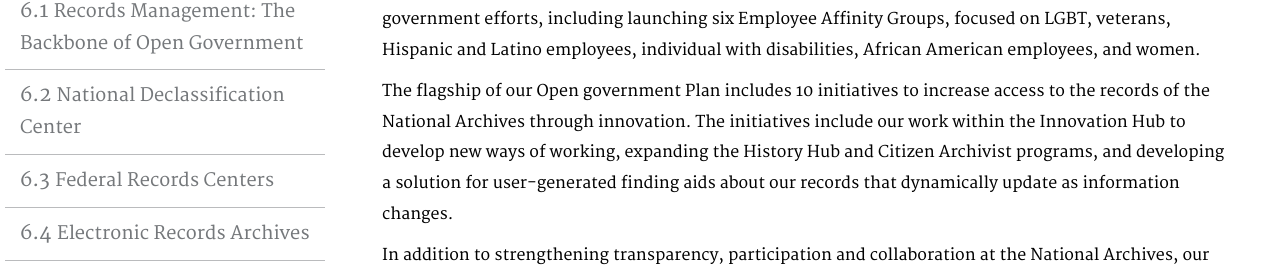
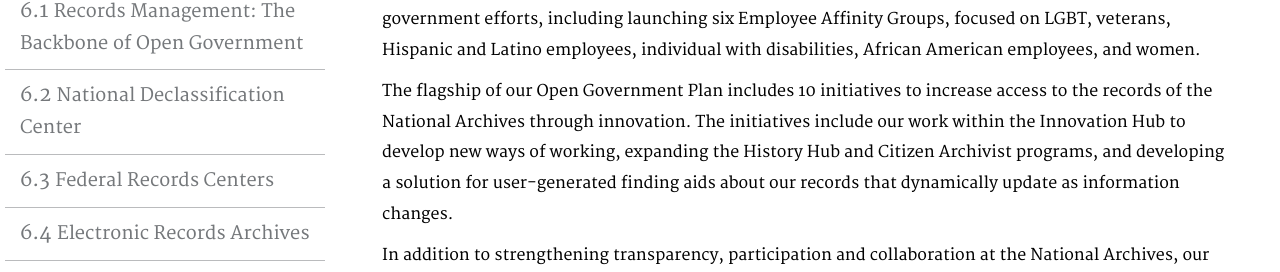
Before and after one commit to usnationalarchives/opengovplan, a Jekyll site: the page built from pages/message.md, in a window 1280 px wide. Shown: the part 1101-1373 px from the top of the page. Built offline with Jekyll 4.4.1, drawn with Linux system fonts in a browser that asks for light colours.

```diff
--- a/pages/message.md
+++ b/pages/message.md
@@ -16,7 +16,7 @@ This plan, our fourth, will see us through a Presidential transition and contain
 
 With the collaboration of more than 40 staff members, our fourth plan reflects how much open government drives the work of this agency. Our public engagement efforts will include launching a social media campaign to collect stories about people’s own personal artifacts and documents from the Vietnam War to enrich the experience of visiting our new exhibit on the Vietnam War. The Office of Research Services will explore how to best incorporate digital tools like social media and our pilot, “History Hub” to make it easier for the public to find the records that interest them and will provide more customer service training for staff members so that we can better serve the public. Our efforts to improve employee engagement and to foster collaboration continue to be a robust part of our open government efforts, including launching six Employee Affinity Groups, focused on LGBT, veterans, Hispanic and Latino employees, individual with disabilities, African American employees, and women.
 
-The flagship of our Open government Plan includes 10 initiatives to increase access to the records of the National Archives through innovation. The initiatives include our work within the Innovation Hub to develop new ways of working, expanding the History Hub and Citizen Archivist programs, and developing a solution for user-generated finding aids about our records that dynamically update as information changes.
+The flagship of our Open Government Plan includes 10 initiatives to increase access to the records of the National Archives through innovation. The initiatives include our work within the Innovation Hub to develop new ways of working, expanding the History Hub and Citizen Archivist programs, and developing a solution for user-generated finding aids about our records that dynamically update as information changes.
 
 In addition to strengthening transparency, participation and collaboration at the National Archives, our plan leverages our interactions with other federal agencies to increase open government. The Office of the Chief Records Officer will provide greater transparency and improved reporting to better evaluate agencies, particularly those identified at risk for records management program failures. We are developing a special systematic declassification review program for records that were accessioned prior to the creation of the National Declassification Center in 2010. In addition to our work implementing aspects of the FOIA Improvement Act of 2016, the Office of Government Information Services will develop tools to teach students about the power of Freedom of Information Act (FOIA) to hold the government accountable and work with the Department of Justice to develop standards for agency FOIA webpages. The Information Security Oversight Office will continue to monitor and report on the state of classification and declassification in government as well as provide guidance and report on agency adherence to the Fundamental Classification Guidance Review.
 
```
